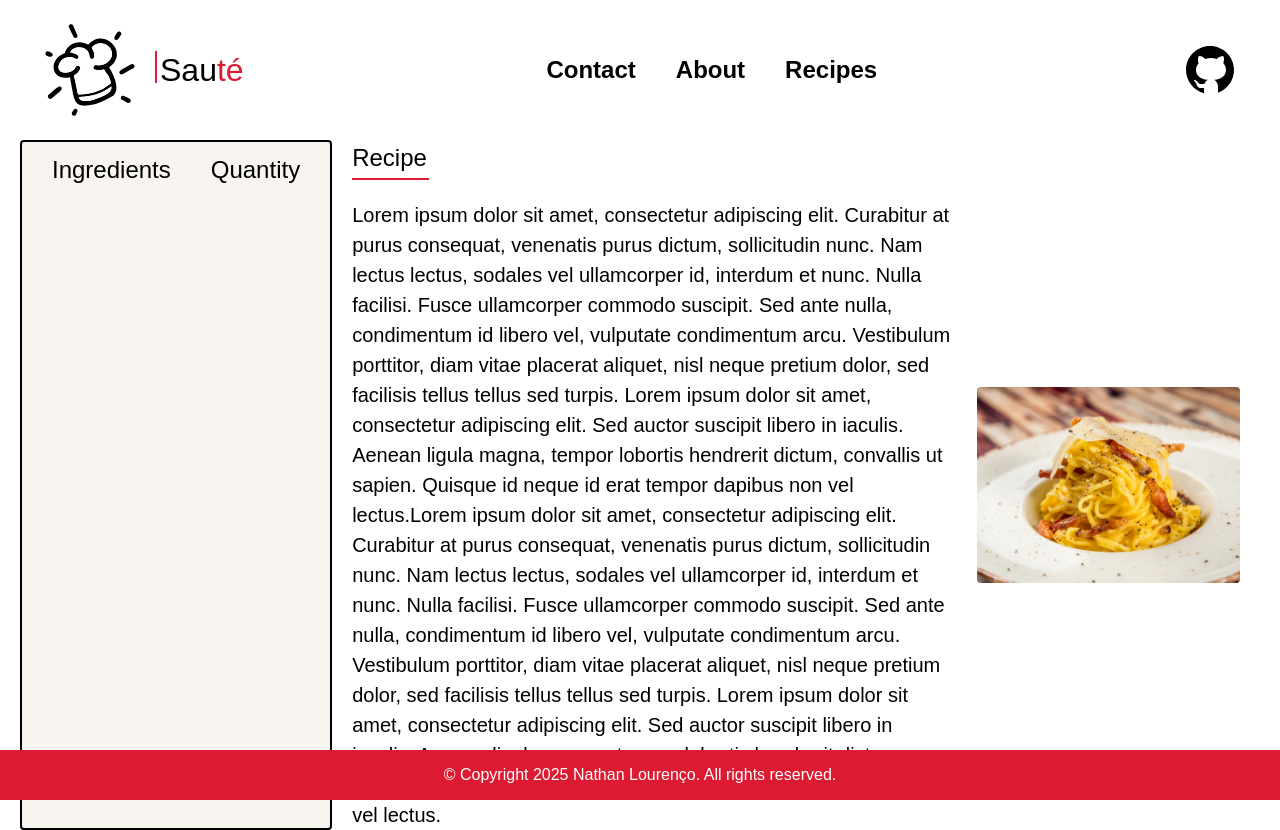
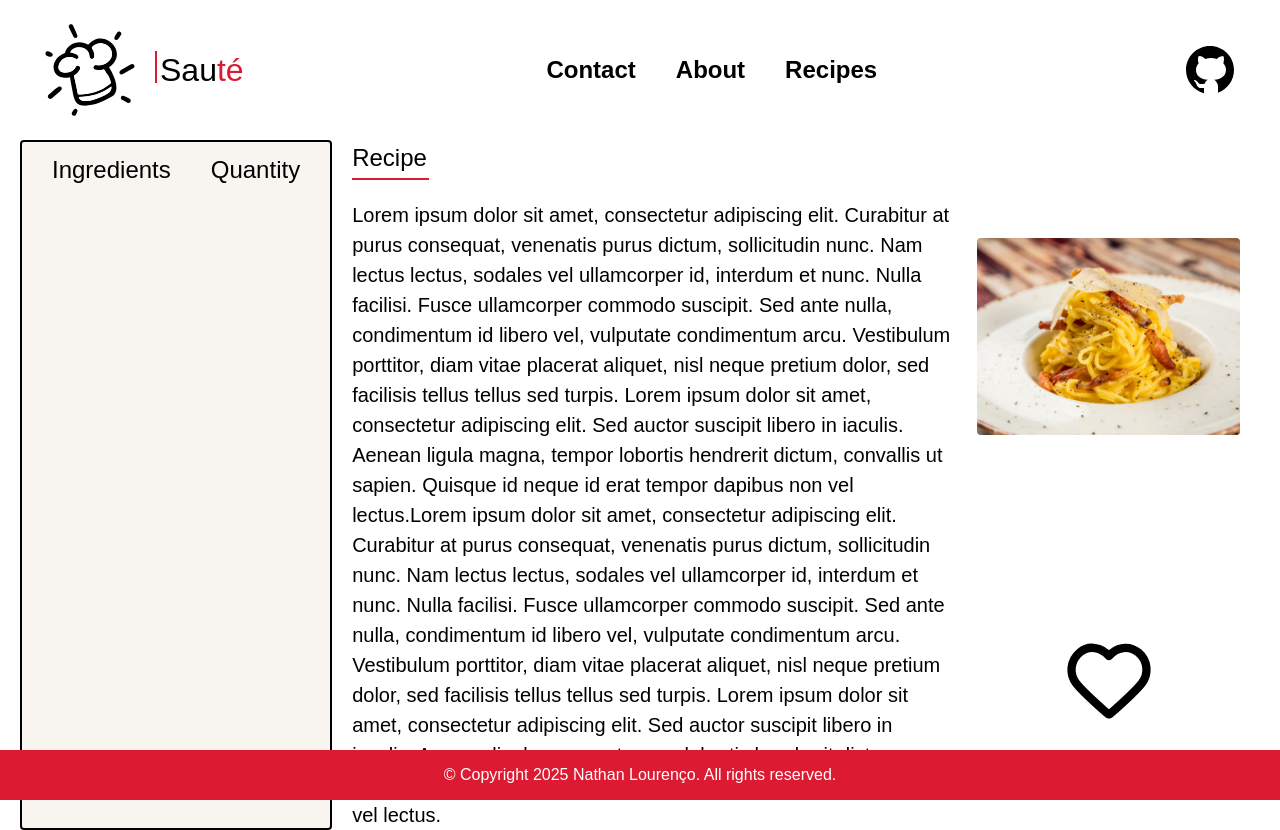
Before and after one commit to nathanmlf/Project-Soute, a Next.js app: page / in a window 1280 px wide. Built offline with nearby package versions, Linux system fonts and the light colour scheme; a web font is replaced by a local one.

Commit message:
adição de botão de like e correções nas imagens

```diff
--- a/src/app/globals.css
+++ b/src/app/globals.css
@@ -199,9 +199,17 @@ p {
   display: flex;
   flex-direction: column;
   flex-wrap: wrap;
-  justify-content: center;
+  justify-content: space-evenly;
   align-items: center;
   padding: 0px 20px 0px 20px;
+}
+
+.food-img-container {
+  width: 100%;
+  flex-grow: 1;
+  display: flex;
+  align-items: center;
+  justify-content: center;
 }
 
 .food-img {
@@ -213,9 +221,31 @@ p {
   margin: 0px;
 }
 
-.food-tst {
+.like-img-container {
+  width: 100%;
+  flex-grow: 1;
+  display: flex;
+  display: flex;
+  align-items: center;
+  justify-content: center;
+}
+
+.like-img {
   display: block;
   max-width: 100%;
+  height: auto;
+  padding: 0px;
+  margin: 0px;
+}
+.like-img-container button {
+  background: none;
+  border: none;
+  cursor: pointer;
+  display: block;
+}
+
+button .like-img:hover {
+  content: url("/likeHover.svg");
 }
 
 /* Footer */
--- a/src/app/page.tsx
+++ b/src/app/page.tsx
@@ -103,13 +103,26 @@ export default function Home() {
           </section>
 
           <div className="recipe-img">
-            <Image
-              className="food-img"
-              src="/imgTeste.jpg"
-              alt="Teste"
-              width={500}
-              height={300}
-            />
+            <div className="food-img-container">
+              <Image
+                className="food-img"
+                src="/imgTeste.jpg"
+                alt="Example image"
+                width={400}
+                height={400}
+              />
+            </div>
+            <div className="like-img-container">
+              <button>
+                <Image
+                  className="like-img"
+                  src="/like.svg"
+                  alt="Like image"
+                  width={100}
+                  height={100}
+                />
+              </button>
+            </div>
           </div>
         </article>
       </main>
```
Also changed, not shown: public/like.svg (added), public/likeHover.svg (added).
